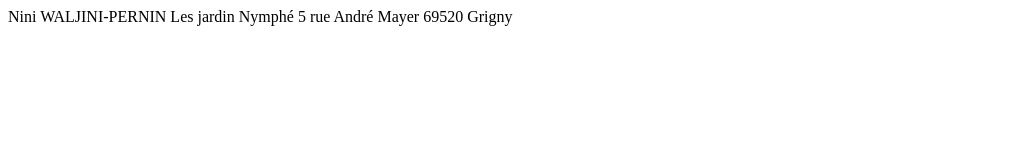
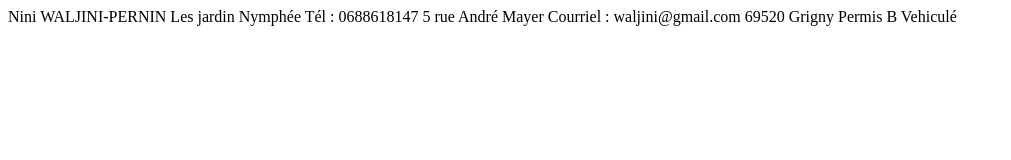
Before and after one commit to waljini/cv, a plain HTML site: page index.html in a window 1280 px wide. Shown: the whole page, without its empty margins (0-1011 px from the left). Drawn offline with Linux system fonts and the light colour scheme.

Commit message:
Nini WALJINI-PERNIN     Les jardin Nymphée                                                       Tél : 0688618147     5 rue André Mayer                                                        Courriel : waljini@gmail.com     69520 Grigny     Permis B     Vehiculé

```diff
--- a/index.html
+++ b/index.html
@@ -8,13 +8,16 @@
 <body>
     <header>
     Nini WALJINI-PERNIN
-        Les jardin Nymphé
-        5 rue André Mayer
-        69520 Grigny
+    Les jardin Nymphée                                                       Tél : 0688618147
+    5 rue André Mayer                                                        Courriel : waljini@gmail.com
+    69520 Grigny
+    Permis B
+    Vehiculé
     </header>
 
+<section>
 
-<section></section>
+</section>
 
 
 
```
